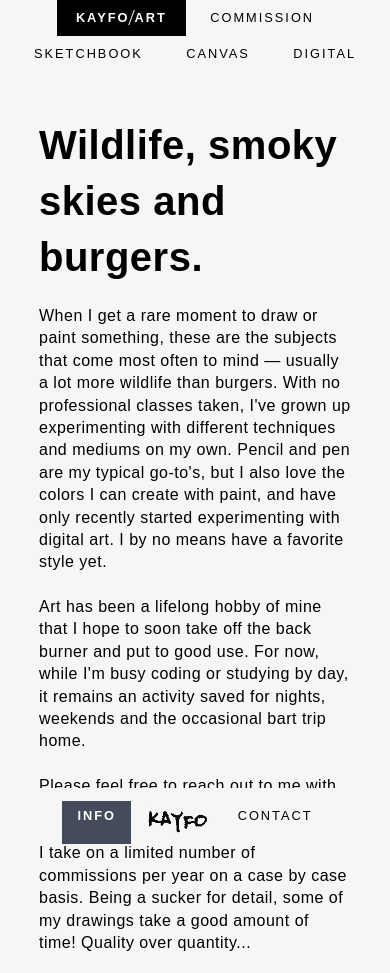
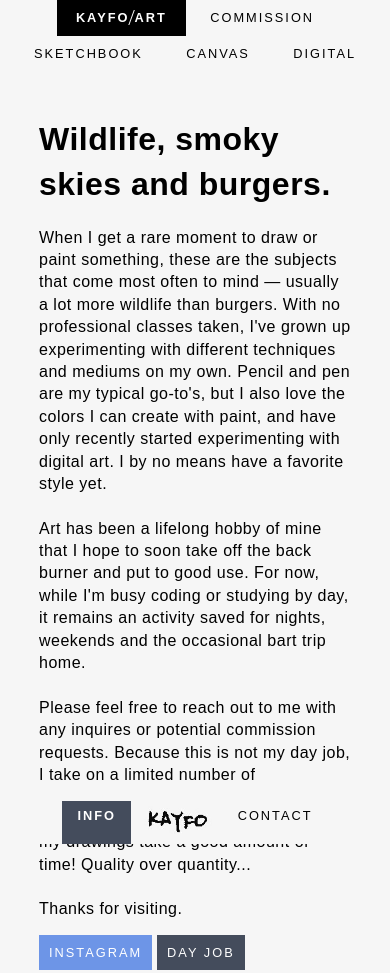
Before and after one commit to kayleighfoley/kayfoart, a plain HTML site: page info/index.html in a window 390 px wide. Shown: the top 973 px of the page. Drawn offline with Linux system fonts and the light colour scheme.

Commit message:
Adjust heading size on mobile

```diff
--- a/style.css
+++ b/style.css
@@ -317,6 +317,9 @@ ul {
 }
 
 @media (max-width: 450px) {
+  .heading {
+    font-size: 2em;
+  }
   .nav,
   .footer {
     box-shadow: none;
```
